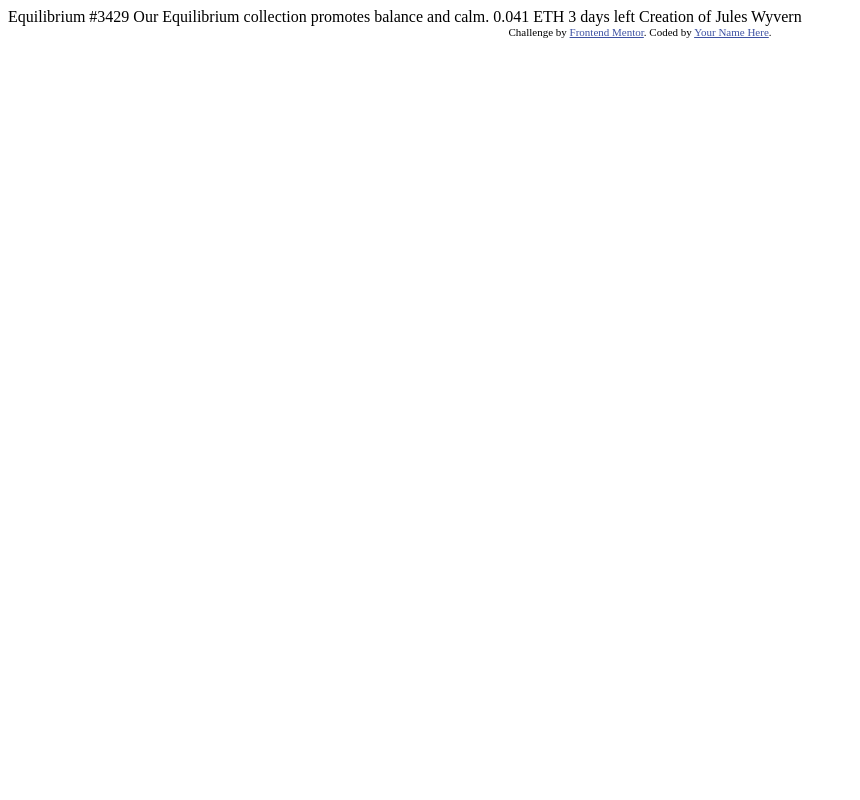
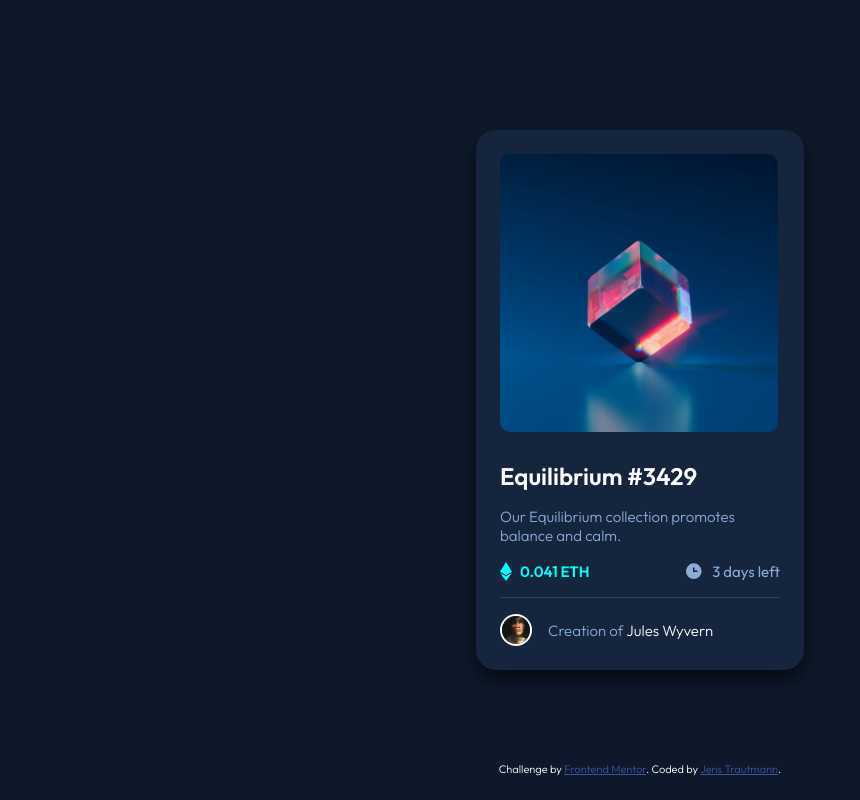
Before and after one commit to JensT1991/FM-nft-preview-card-component, a plain HTML site: page index.html in a window 1280 px wide. Shown: the whole page, without its empty margins (0-860 px from the left). Drawn offline with Linux system fonts and the light colour scheme.

Commit message:
finished project

```diff
--- a/index.html
+++ b/index.html
@@ -8,30 +8,53 @@
 
   <title>Frontend Mentor | NFT preview card component</title>
 
-  <!-- Feel free to remove these styles or customise in your own stylesheet 👍 -->
-  <style>
-    .attribution { font-size: 11px; text-align: center; }
-    .attribution a { color: hsl(228, 45%, 44%); }
-  </style>
+  <link rel="stylesheet" href="style.css"/>
+
 </head>
 <body>
+
   <main>
 
-    Equilibrium #3429
+    <div class="card">
 
-    Our Equilibrium collection promotes balance and calm.
+      <img class="image-hero" alt="equilibrium" src="./images/image-equilibrium.jpg"/>
 
-    0.041 ETH
-    3 days left
+      <h1>Equilibrium #3429</h1>
 
-    Creation of Jules Wyvern
+      <p>Our Equilibrium collection promotes balance and calm.</p>
 
+      <div class="info">
+
+        <div class="currency">
+          <img class="icon" src="./images/icon-ethereum.svg"/>
+          0.041 ETH
+        </div>
+
+        <div class="time">
+          <img class="icon" alt="" src="./images/icon-clock.svg"/>
+          3 days left
+        </div>
+
+      </div>
+
+      <hr>
+
+      <div class="author">
+
+        <img class="avatar" alt="avatar of Jules Wyvern" src="./images/image-avatar.png"/>
+
+        <p>Creation of <span class="name">Jules Wyvern</span></p>
+
+      </div>
+
+    </div>
 
     <div class="attribution">
       Challenge by <a href="https://www.frontendmentor.io?ref=challenge" target="_blank">Frontend Mentor</a>.
-      Coded by <a href="#">Your Name Here</a>.
+      Coded by <a href="#">Jens Trautmann</a>.
     </div>
 
   </main>
+
 </body>
 </html>
--- /dev/null
+++ b/style.css
@@ -0,0 +1,163 @@
+/*====================
+table of contents
+
+1. imports
+2. variables
+3. reset
+4. styles
+5. attribution
+
+====================*/
+
+/*====================
+imports
+====================*/
+@import url('https://fonts.googleapis.com/css2?family=Outfit:wght@300;400;600&display=swap');
+
+/*====================
+variables
+====================*/
+:root {
+    --color-soft-blue:  hsl(215, 51%, 70%);
+    --color-primary:    hsl(178, 100%, 50%);
+    --color-bg:         hsl(217, 54%, 11%);
+    --color-card:       hsl(216, 50%, 16%);
+    --color-line:       hsl(215, 32%, 27%);
+    --color-white:      hsl(0, 0%, 100%);
+
+    --font-family:  Outfit;
+
+    --font-size:    18px;
+    --font-size-h1: 24px;
+
+    --font-weight-light:     300;
+    --font-weight-regular:   400;
+    --font-weight-semiBold:  600;
+
+    --line-height: 1.5;
+    --line-height-h: 1.2;
+}
+
+/*====================
+reset
+====================*/
+*, *::before, *::after {
+    box-sizing: border-box;
+    margin: 0;
+    padding: 0;
+}
+
+/*====================
+styles
+====================*/
+body {
+    background-color: var(--color-bg);
+    color: var(--color-white);
+    font-family: var(--font-family);
+    font-weight: var(--font-weight-light);
+    font-size: var(--font-size);
+}
+
+main {
+    display: flex;
+    justify-content: center;
+    align-items: center;
+    min-height: 100vh;
+    padding: 24px;
+
+}
+
+.card {
+    background-color: var(--color-card);
+    border-radius: 20px;
+    max-width: 328px;
+    padding: 24px;
+    box-shadow: 0 10px 20px hsl(0deg 0% 0% / 60%);
+}
+
+.image-hero {
+    border-radius: 10px;
+    margin-bottom: 24px;
+    max-width: 278px;
+    height: auto;
+}
+
+h1 {
+    font-size: var(--font-size-h1);
+    font-weight: var(--font-weight-semiBold);
+    line-height: var(--);
+    margin-bottom: 16px;
+}
+
+p {
+    color: var(--color-soft-blue);
+    font-size: var(--font-size);
+    font-size: 15px;
+    font-weight: var(--font-weight-light);
+    margin-bottom: 16px;
+}
+
+.info {
+    display: flex;
+    justify-content: space-between;
+    font-size: 15px;
+}
+.info .currency, .info .time {
+    display: flex;
+    align-items: center;
+}
+.info .currency {
+    color: var(--color-primary);
+    font-weight: var(--font-weight-semiBold);
+}
+.currency .icon {
+    width: 12px;
+    height: 19px;
+    margin-right: 8px;
+}
+.info .time {
+    color: var(--color-soft-blue);
+    font-weight: var(--font-weight-regular);
+}
+.time .icon {
+    width: 20px;
+    height: 20px;
+    margin-right: 8px;
+}
+
+hr {
+    border: none;
+    border-top: 1px solid var(--color-line);
+    margin-block: 16px;
+}
+
+.author {
+    display: flex;
+    align-items: center;
+}
+.author .avatar {
+    height: 32px;
+    width: 32px;
+    border-radius: 50%;
+    border: 2px solid var(--color-white);
+    margin-right: 16px;
+}
+.author p {
+    margin-bottom: 0;
+}
+.author .name {
+    color: var(--color-white);
+}
+
+/*====================
+attribution
+====================*/
+.attribution {
+    position: absolute;
+    bottom: 24px;
+    font-size: 11px;
+    text-align: center;
+}
+.attribution a {
+    color: hsl(228, 45%, 44%);
+}
```
